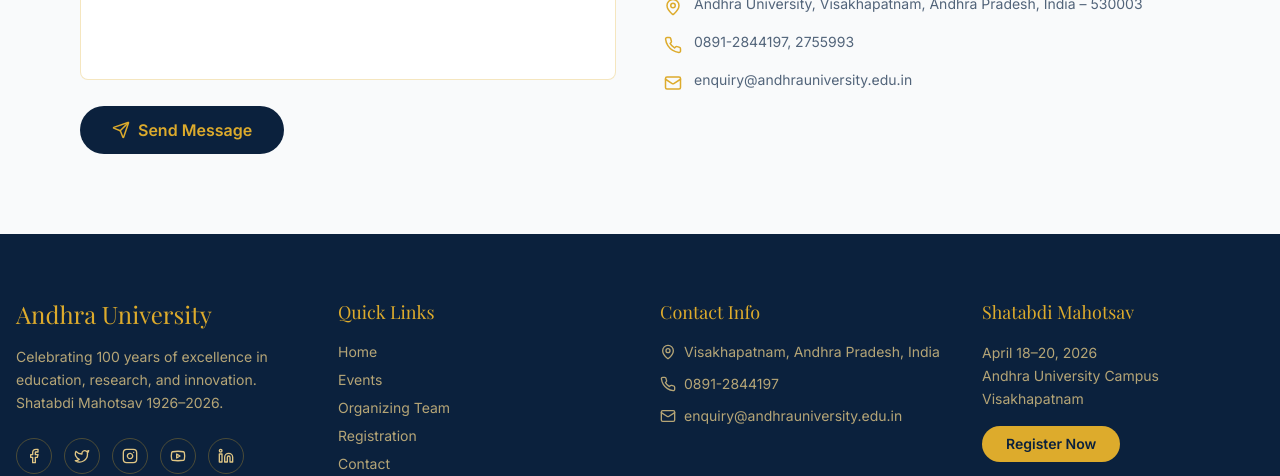
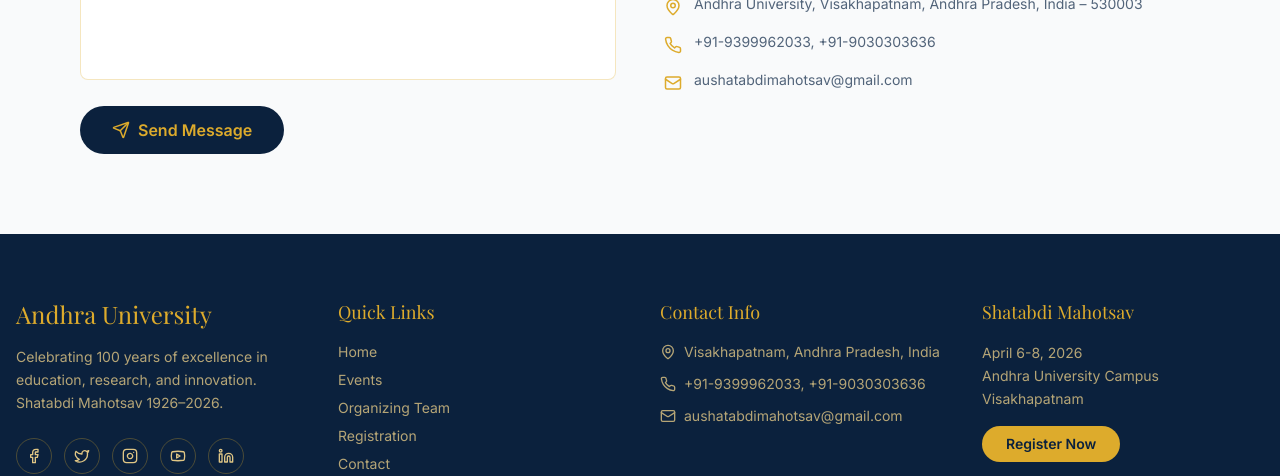
Before and after one commit to Sriharsha-Meduri/ShatabdiMahotsav, a React (Vite) app: page /contact in a window 1280 px wide. Shown: the part 878-1354 px from the top of the page. Built offline with nearby package versions, Linux system fonts and the light colour scheme; the HTML template or start-up script is replaced by a standard one; a web font is replaced by a local one.

Commit message:
Footer and contact fixed

```diff
--- a/src/components/Footer.tsx
+++ b/src/components/Footer.tsx
@@ -57,11 +57,11 @@
               </div>
               <div className="flex items-center gap-2">
                 <Phone size={16} className="shrink-0" />
-                <span>0891-2844197</span>
+                <span>+91-9399962033, +91-9030303636</span>
               </div>
               <div className="flex items-center gap-2">
                 <Mail size={16} className="shrink-0" />
-                <span>enquiry@andhrauniversity.edu.in</span>
+                <span>aushatabdimahotsav@gmail.com</span>
               </div>
             </div>
           </div>
@@ -69,7 +69,7 @@
           <div>
             <h4 className="font-display text-lg text-gold mb-4">Shatabdi Mahotsav</h4>
             <p className="text-sm opacity-80 leading-relaxed">
-              April 18–20, 2026<br />
+              April 6-8, 2026<br />
               Andhra University Campus<br />
               Visakhapatnam
             </p>
--- a/src/data/eventsCatalog.ts
+++ b/src/data/eventsCatalog.ts
@@ -91,7 +91,8 @@
     convenor: "Prof. Asha Emmanuel Raju",
     venue: "Engineering College Grounds",
     description: "Spectacular multi-day cultural celebration featuring renowned artists and AU talent.",
-    registrationLink: "/registration"
+    registrationLink: "/registration",
+    brochureLink: "/downloads/b4.pdf"
   },
   {
     id: 28,
@@ -104,7 +105,7 @@
     time: "Daily sessions during Apr 6-10, 2026",
     registrationLink: "https://forms.gle/GzJMBErd4dT2L6WCA",
     brochureLink: "/downloads/Koha brochure Latest.pdf",
-    about: "Chief Patron: Prof. G.P. Raja Sekhar (Honorable Vice-Chancellor). Workshop Director: Prof. C. Sasikala. Registration Fee: Rs. 200. Payment: Dept. of Library & Information Science, A/C 10428605474, IFSC SBIN0000772 (SBI South Campus). Contact: dhanuvr@gmail.com | +91 9182827373, 9440316454. Resource Persons: Dr. Shankar Reddy Kolle, Dr. C. Mallikarjuna, Dr. Vinod Kumar Mishra, Dr. S. Padma Shree, Dr. O. Seshaiah, and Prasad Vangapandu. Note: Preference will be given to candidates carrying their own laptops."
+    // about: "Chief Patron: Prof. G.P. Raja Sekhar (Honorable Vice-Chancellor). Workshop Director: Prof. C. Sasikala. Registration Fee: Rs. 200. Payment: Dept. of Library & Information Science, A/C 10428605474, IFSC SBIN0000772 (SBI South Campus). Contact: dhanuvr@gmail.com | +91 9182827373, 9440316454. Resource Persons: Dr. Shankar Reddy Kolle, Dr. C. Mallikarjuna, Dr. Vinod Kumar Mishra, Dr. S. Padma Shree, Dr. O. Seshaiah, and Prasad Vangapandu. Note: Preference will be given to candidates carrying their own laptops."
   },
   {
     id: 20,
--- a/src/pages/Contact.tsx
+++ b/src/pages/Contact.tsx
@@ -90,8 +90,8 @@
               <div className="space-y-4">
                 {[
                   { icon: MapPin, text: "Andhra University, Visakhapatnam, Andhra Pradesh, India – 530003" },
-                  { icon: Phone, text: "0891-2844197, 2755993" },
-                  { icon: Mail, text: "enquiry@andhrauniversity.edu.in" },
+                  { icon: Phone, text: "+91-9399962033, +91-9030303636" },
+                  { icon: Mail, text: "aushatabdimahotsav@gmail.com" },
                 ].map((item, i) => (
                   <div key={i} className="flex items-start gap-3">
                     <item.icon className="text-gold mt-1 shrink-0" size={18} />
```
Also changed, not shown: 1 other file (tests, documents, lock files or other folders).
